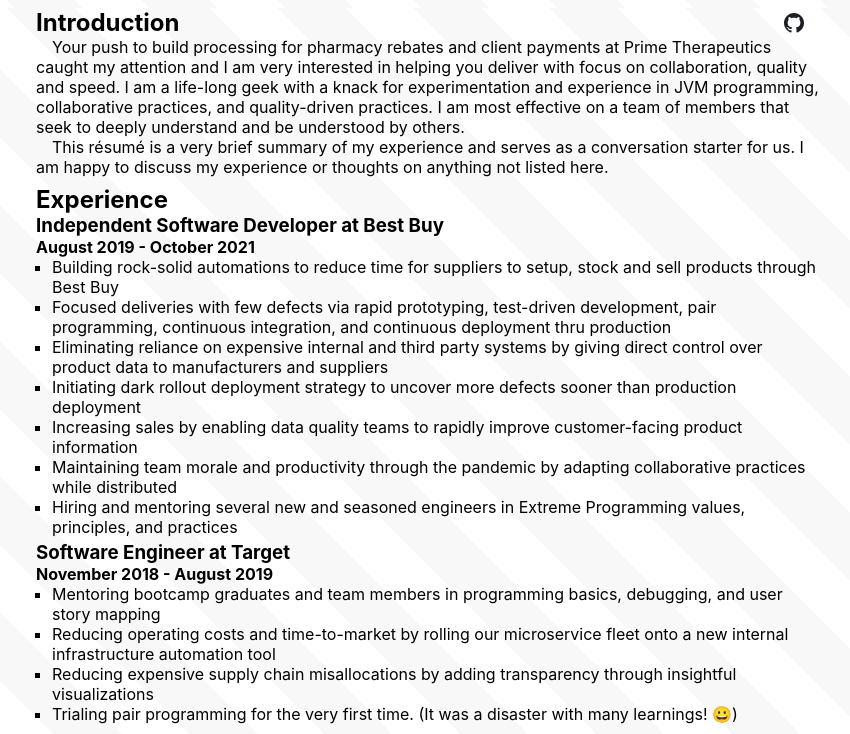
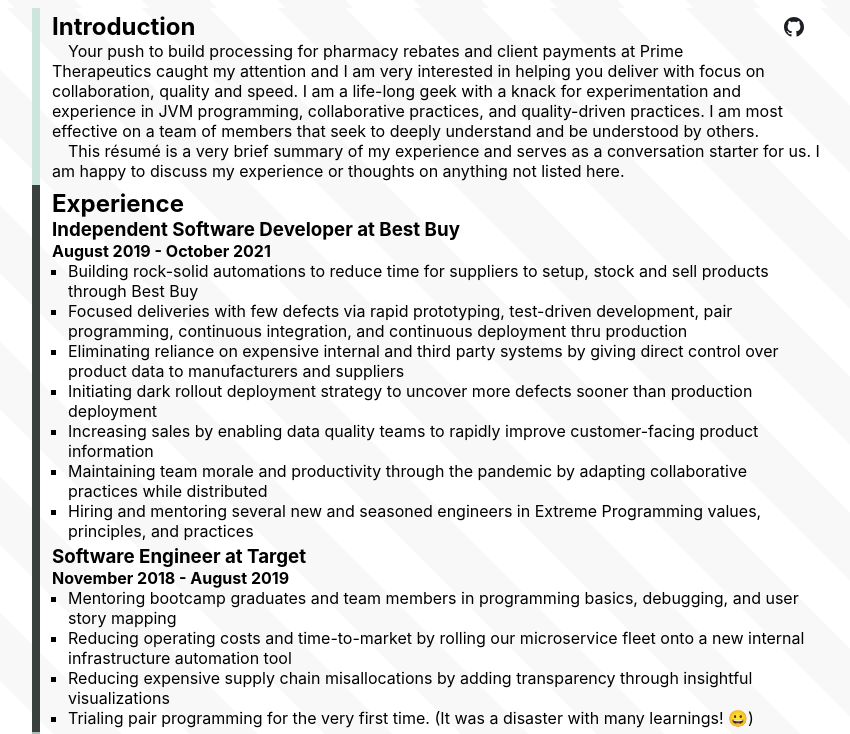
Before and after one commit to arctair/resume, a React (Create React App) app in the folder webapp/: page /prime in a window 1280 px wide. Shown: the top 734 px of the page, without its empty margins (212-1062 px from the left). Built offline with nearby package versions, Linux system fonts and the light colour scheme.

Commit message:
add sections with colored left bar

```diff
--- /dev/null
+++ b/webapp/src/components/Section.css
@@ -0,0 +1,11 @@
+.section:first-child {
+  margin-top: 0.5rem;
+}
+
+.section {
+  margin-left: -0.25rem;
+}
+
+.section > .container {
+  margin: 0.25rem 0;
+}
--- /dev/null
+++ b/webapp/src/components/Section.tsx
@@ -0,0 +1,24 @@
+import React from 'react'
+
+import './Section.css'
+
+interface SectionsProps extends React.PropsWithChildren {
+  color: string
+}
+export default function Section({ children, color }: SectionsProps) {
+  return (
+    <div
+      className="section"
+      style={{ display: 'grid', gridTemplateColumns: 'auto 1fr' }}
+    >
+      <div
+        style={{
+          width: '0.5rem',
+          marginRight: '0.75rem',
+          backgroundColor: color,
+        }}
+      />
+      <div className="container">{children}</div>
+    </div>
+  )
+}
--- a/webapp/src/index.css
+++ b/webapp/src/index.css
@@ -36,10 +36,6 @@ ul {
   margin: 0;
 }
 
-h2 {
-  margin-top: 0.5rem;
-}
-
 ul {
   padding-left: 1rem;
 }
--- a/webapp/src/resumes/Prime.tsx
+++ b/webapp/src/resumes/Prime.tsx
@@ -2,7 +2,10 @@ import Course from '../components/Course'
 import Education from '../components/Education'
 import Experience from '../components/Experience'
 import ExperienceContainer from '../components/ExperienceContainer'
+import Section from '../components/Section'
 import TitledList from '../components/TitledList'
+
+const sectionColors = ['#CCE6DE', '#39403E', '#AABFB9', '#E3FFF7']
 
 export default function App() {
   return (
@@ -16,6 +19,7 @@ export default function App() {
         boxSizing: 'border-box',
       }}
     >
+      <Section color={sectionColors[0]}>
         <h2>
           Introduction
           <a
@@ -40,14 +44,16 @@ export default function App() {
           quality and speed. I am a life-long geek with a knack for
           experimentation and experience in JVM programming, collaborative
           practices, and quality-driven practices. I am most effective on a
-        team of members that seek to deeply understand and be understood by
-        others.
+          team of members that seek to deeply understand and be understood
+          by others.
         </p>
         <p>
-        This résumé is a very brief summary of my experience and serves as
-        a conversation starter for us. I am happy to discuss my experience
-        or thoughts on anything not listed here.
+          This résumé is a very brief summary of my experience and serves
+          as a conversation starter for us. I am happy to discuss my
+          experience or thoughts on anything not listed here.
         </p>
+      </Section>
+      <Section color={sectionColors[1]}>
         <ExperienceContainer title="Experience">
           <Experience
             companyName="Best Buy"
@@ -57,8 +63,9 @@ export default function App() {
           >
             <ul>
               <li>
-              Building rock-solid automations to reduce time for suppliers
-              to setup, stock and sell products through Best Buy
+                Building rock-solid automations to reduce time for
+                suppliers to setup, stock and sell products through Best
+                Buy
               </li>
               <li>
                 Focused deliveries with few defects via rapid prototyping,
@@ -79,8 +86,9 @@ export default function App() {
                 improve customer-facing product information
               </li>
               <li>
-              Maintaining team morale and productivity through the pandemic
-              by adapting collaborative practices while distributed
+                Maintaining team morale and productivity through the
+                pandemic by adapting collaborative practices while
+                distributed
               </li>
               <li>
                 Hiring and mentoring several new and seasoned engineers in
@@ -96,8 +104,8 @@ export default function App() {
           >
             <ul>
               <li>
-              Mentoring bootcamp graduates and team members in programming
-              basics, debugging, and user story mapping
+                Mentoring bootcamp graduates and team members in
+                programming basics, debugging, and user story mapping
               </li>
               <li>
                 Reducing operating costs and time-to-market by rolling our
@@ -109,12 +117,14 @@ export default function App() {
                 transparency through insightful visualizations
               </li>
               <li>
-              Trialing pair programming for the very first time. (It was a
-              disaster with many learnings! 😀)
+                Trialing pair programming for the very first time. (It was
+                a disaster with many learnings! 😀)
               </li>
             </ul>
           </Experience>
         </ExperienceContainer>
+      </Section>
+      <Section color={sectionColors[2]}>
         <div style={{ display: 'flex' }}>
           <div style={{ flex: 1 }}>
             <TitledList
@@ -171,6 +181,8 @@ export default function App() {
             />
           </div>
         </div>
+      </Section>
+      <Section color={sectionColors[3]}>
         <h2>Education</h2>
         <Education
           school="North Dakota State University"
@@ -180,6 +192,7 @@ export default function App() {
           fieldOfStudy="B.S. Computer Science"
           levelOfEducation="Undergraduate"
         />
+      </Section>
     </div>
   )
 }
```
Lines whose indentation alone changed are shown as unchanged.
